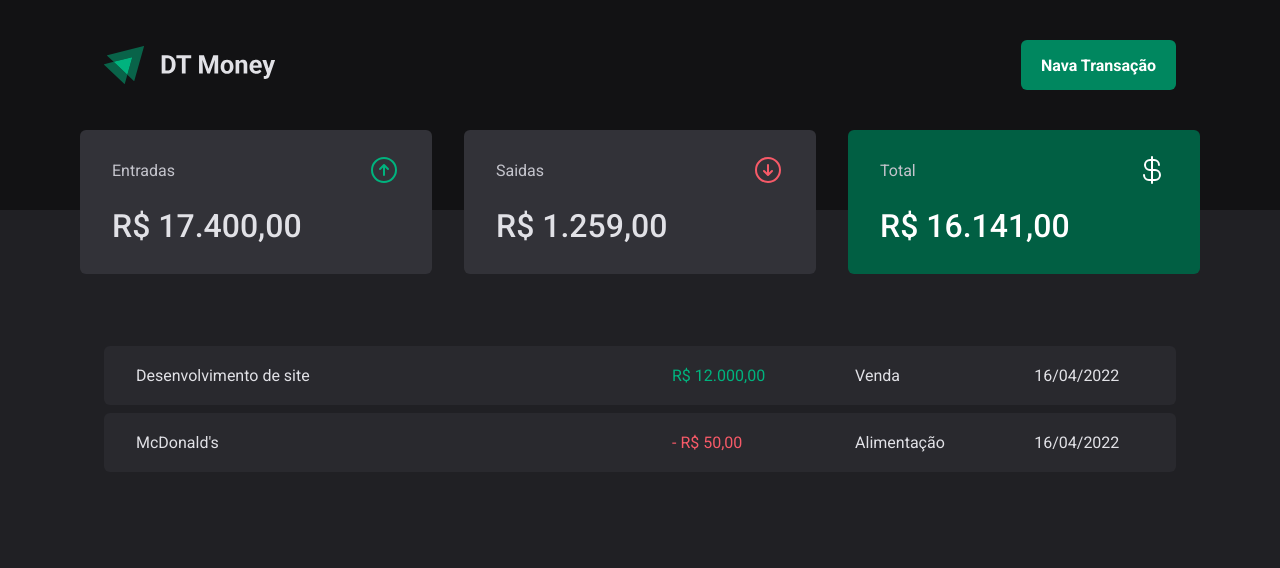
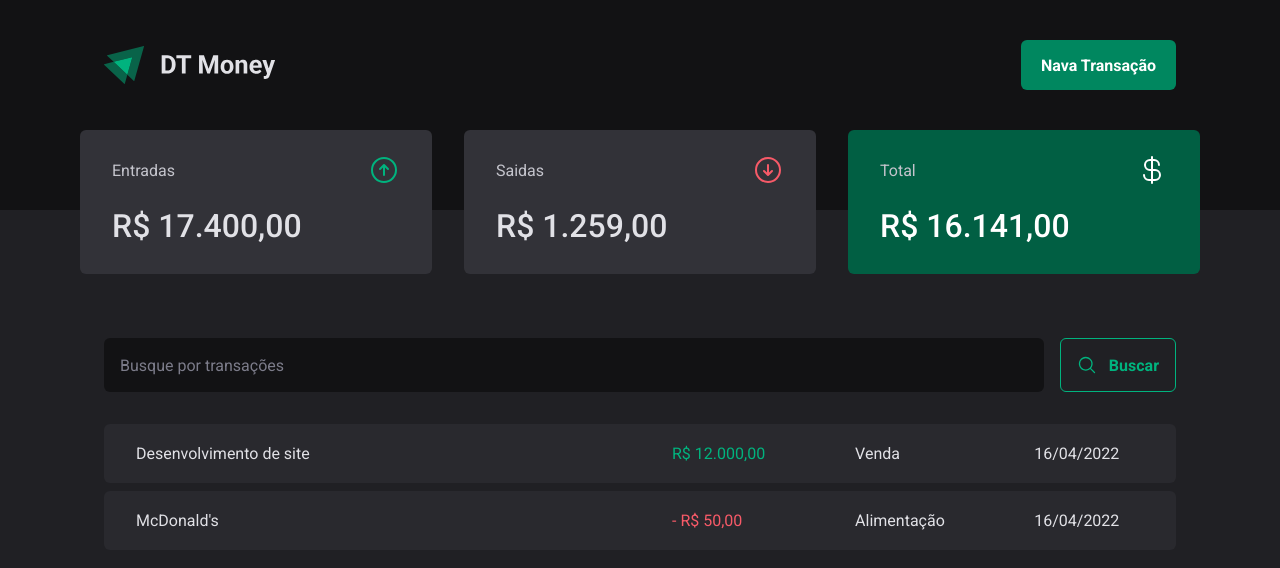
Before and after one commit to Robson16/dt-money, a React (Vite) app: page / in a window 1280 px wide. Shown: the top 568 px of the page. Built offline with nearby package versions, Linux system fonts and the light colour scheme.

Commit message:
Estrutura visual - Componente: SearchForm

```diff
--- /dev/null
+++ b/src/pages/Transactions/components/SearchForm/index.tsx
@@ -0,0 +1,14 @@
+import { PiMagnifyingGlass } from 'react-icons/pi'
+import { SearchFormContainer } from './styles'
+
+export function SearchForm() {
+  return (
+    <SearchFormContainer>
+      <input type="text" placeholder="Busque por transações" />
+      <button type="submit">
+        <PiMagnifyingGlass size={20} />
+        Buscar
+      </button>
+    </SearchFormContainer>
+  )
+}
--- /dev/null
+++ b/src/pages/Transactions/components/SearchForm/styles.ts
@@ -0,0 +1,47 @@
+import { styled } from 'styled-components'
+
+export const SearchFormContainer = styled.form`
+  display: flex;
+  gap: 1rem;
+
+  input {
+    flex: 1;
+    border-radius: 6px;
+    border: 0;
+    background-color: ${(props) => props.theme['gray-900']};
+    color: ${(props) => props.theme['gray-300']};
+    padding: 1rem;
+
+    &::placeholder {
+      color: ${(props) => props.theme['gray-500']};
+    }
+
+    &:focus {
+      outline: none;
+      border-color: ${(props) => props.theme['green-300']};
+    }
+  }
+
+  button {
+    display: flex;
+    align-items: center;
+    gap: 0.75rem;
+    padding: 1rem;
+    border-radius: 6px;
+    border: 1px solid ${(props) => props.theme['green-300']};
+    background: transparent;
+    color: ${(props) => props.theme['green-300']};
+    font-weight: bold;
+    cursor: pointer;
+
+    &:hover {
+      border-color: ${(props) => props.theme['green-500']};
+      background: ${(props) => props.theme['green-500']};
+      color: ${(props) => props.theme.white};
+      transition:
+        border-color 0.2s,
+        background-color 0.2s,
+        color 0.2s;
+    }
+  }
+`
--- a/src/pages/Transactions/index.tsx
+++ b/src/pages/Transactions/index.tsx
@@ -1,5 +1,6 @@
 import { Header } from '../../components/Header'
 import { Summary } from '../../components/Summary'
+import { SearchForm } from './components/SearchForm'
 import {
   PriceHighlight,
   TransactionsContainer,
@@ -13,6 +14,7 @@
       <Summary />
 
       <TransactionsContainer>
+        <SearchForm />
         <TransactionsTable>
           <tbody>
             <tr>
```
